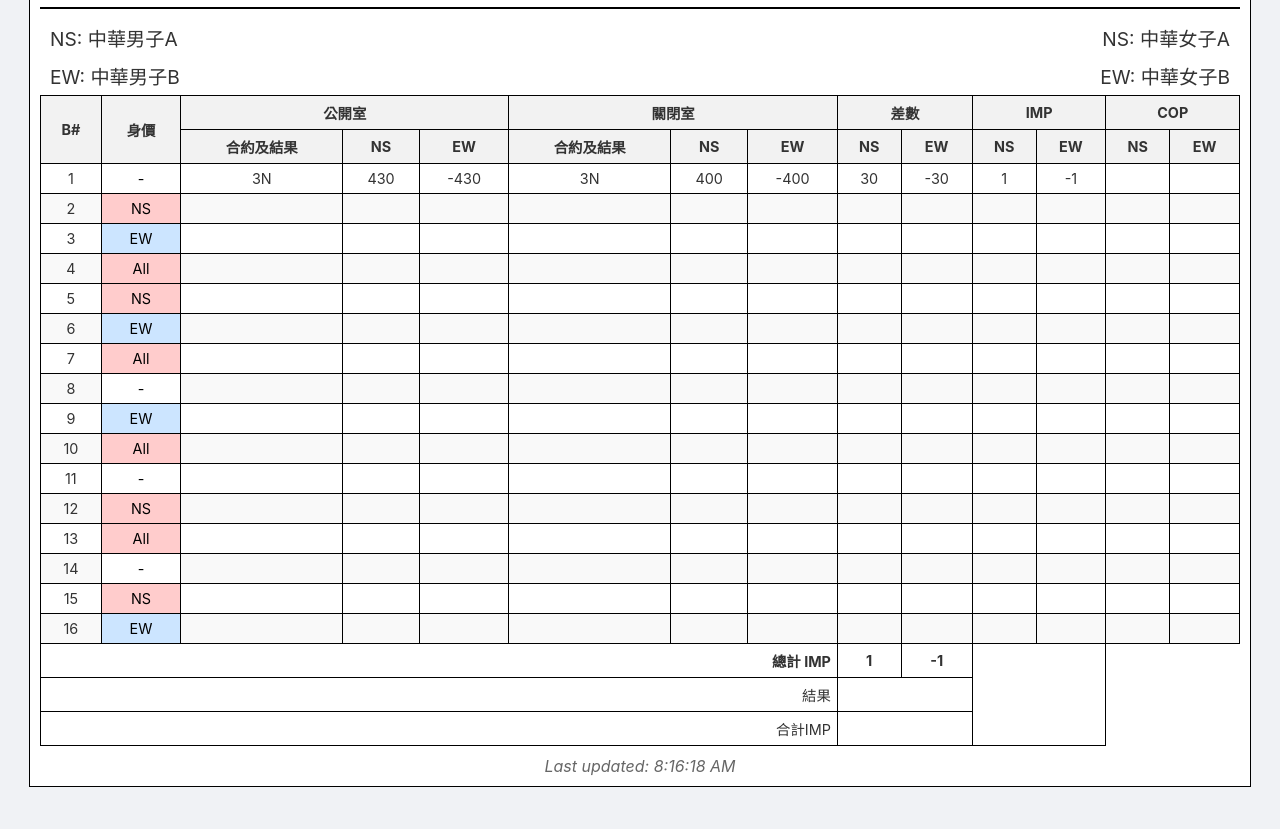
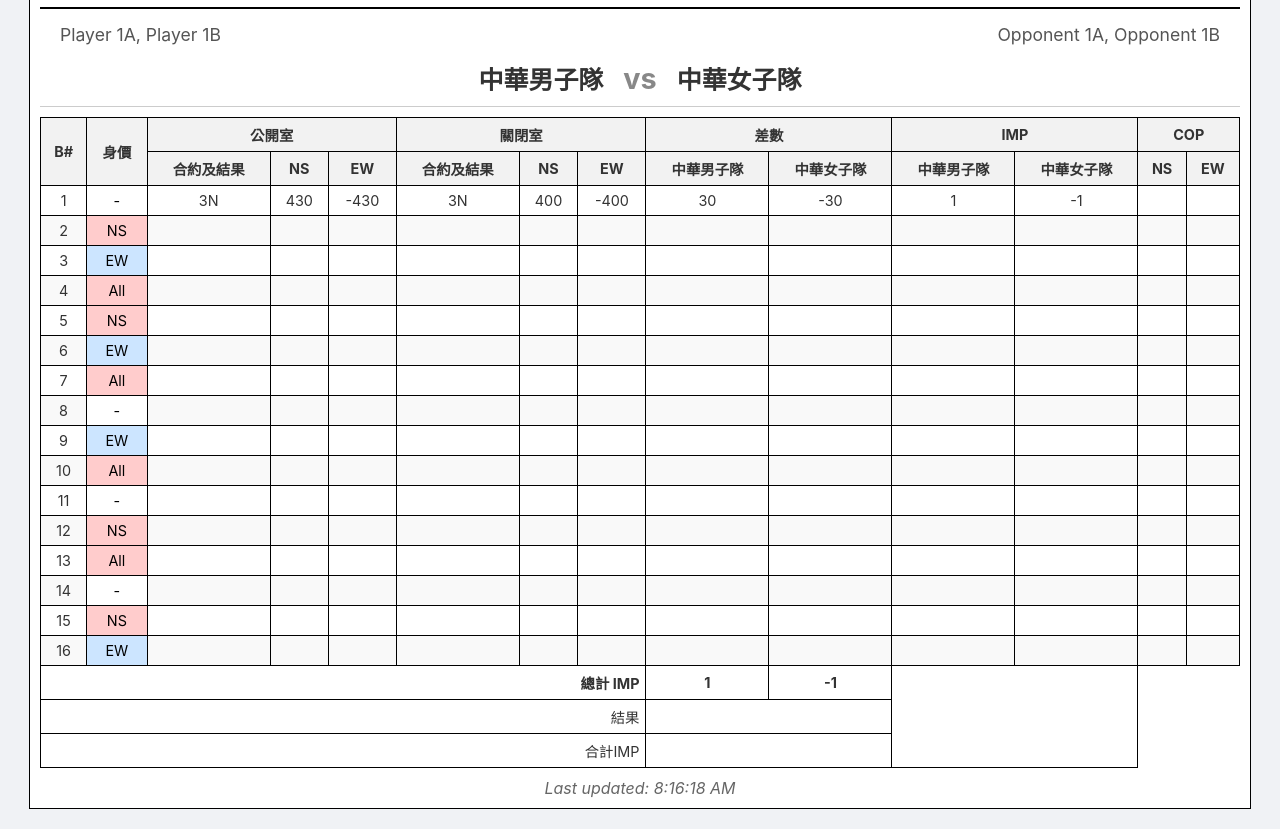
Before and after one commit to ctcba886-wq/Live_Score, a plain HTML site: page index.html in a window 1280 px wide. Shown: the part 99-928 px from the top of the page. Before the commit the page ends 906 px from the top, so only its background shows below. Drawn offline with Linux system fonts and the light colour scheme.

Commit message:
測試版面

```diff
--- a/config.json
+++ b/config.json
@@ -1,12 +1,15 @@
 {
     "round": "1",
     "eventName": "2022亞運第一階段培訓三角對抗T2",
-    "teams": {
-        "ns": "中華男子A",
-        "ew": "中華男子B"
+    "boards_per_round": 16,
+    "home": {
+        "name": "中華男子隊",
+        "ns_players": ["Player 1A", "Player 1B"],
+        "ew_players": ["Player 2A", "Player 2B"]
     },
-    "opponents": {
-        "ns": "中華女子A",
-        "ew": "中華女子B"
+    "away": {
+        "name": "中華女子隊",
+        "ns_players": ["Opponent 1A", "Opponent 1B"],
+        "ew_players": ["Opponent 2A", "Opponent 2B"]
     }
 }
--- a/index.html
+++ b/index.html
@@ -42,15 +42,38 @@
             border: 2px solid #000;
             padding: 5px 20px;
         }
-        .info-bar {
-            display: grid;
-            grid-template-columns: 1fr 1fr;
-            padding: 5px 0;
+        .players-bar {
+            display: flex;
+            justify-content: space-between;
+            width: 100%;
+            padding: 5px 20px;
+            font-size: 1.1em;
+            color: #555;
+            box-sizing: border-box;
+        }
+        .matchup-bar {
+            display: flex;
+            justify-content: center;
+            align-items: center;
+            padding: 10px;
             font-size: 1.2em;
+            font-weight: 500;
+            border-bottom: 1px solid #ccc;
+            margin-bottom: 10px;
+            width: 100%;
+            box-sizing: border-box;
         }
-        .info-bar div {
-            padding: 0 10px;
+        .matchup-bar .team-name {
+            font-weight: bold;
+            font-size: 1.3em;
+            padding: 0 20px;
         }
+        .matchup-bar .vs {
+            font-size: 1.5em;
+            font-weight: bold;
+            color: #888;
+        }
+
         table {
             width: 100%;
             border-collapse: collapse;
@@ -96,13 +119,14 @@
         <div id="round-right" class="round">1</div>
     </header>
 
-    <div class="info-bar">
-        <div>NS: <span id="team-ns"></span></div>
-        <div style="text-align: right;">NS: <span id="opponent-ns"></span></div>
+    <div class="players-bar">
+        <div id="team-players">Player 1, Player 2</div>
+        <div id="opponent-players" style="text-align: right;">Player 3, Player 4</div>
     </div>
-    <div class="info-bar">
-        <div>EW: <span id="team-ew"></span></div>
-        <div style="text-align: right;">EW: <span id="opponent-ew"></span></div>
+    <div class="matchup-bar">
+        <div id="team-name" class="team-name"></div>
+        <div class="vs">vs</div>
+        <div id="opponent-name" class="team-name"></div>
     </div>
 
 
@@ -124,10 +148,10 @@
                 <th>合約及結果</th>
                 <th>NS</th>
                 <th>EW</th>
-                <th>NS</th>
-                <th>EW</th>
-                <th>NS</th>
-                <th>EW</th>
+                <th id="diff-team-header"></th>
+                <th id="diff-opp-header"></th>
+                <th id="imp-team-header"></th>
+                <th id="imp-opp-header"></th>
                 <th>NS</th>
                 <th>EW</th>
             </tr>
@@ -212,10 +236,25 @@
             document.getElementById('round-left').textContent = config.round || 'N/A';
             document.getElementById('round-right').textContent = config.round || 'N/A';
             document.getElementById('event-name').textContent = config.eventName || 'Bridge Match';
-            document.getElementById('team-ns').textContent = config.teams?.ns || 'Team A';
-            document.getElementById('team-ew').textContent = config.teams?.ew || 'Team B';
-            document.getElementById('opponent-ns').textContent = config.opponents?.ns || 'Opponent A';
-            document.getElementById('opponent-ew').textContent = config.opponents?.ew || 'Opponent B';
+
+            const homeTeam = config.home;
+            const awayTeam = config.away;
+
+            document.getElementById('team-name').textContent = homeTeam?.name || '';
+            document.getElementById('opponent-name').textContent = awayTeam?.name || '';
+
+            // Display NS players, assuming this is the primary pair for the main display.
+            document.getElementById('team-players').textContent = homeTeam?.ns_players?.join(', ') || 'Players';
+            document.getElementById('opponent-players').textContent = awayTeam?.ns_players?.join(', ') || 'Opponent Players';
+
+            // Update table headers with team names
+            const homeTeamName = homeTeam?.name || '';
+            const awayTeamName = awayTeam?.name || '';
+            document.getElementById('diff-team-header').textContent = homeTeamName;
+            document.getElementById('diff-opp-header').textContent = awayTeamName;
+            document.getElementById('imp-team-header').textContent = homeTeamName;
+            document.getElementById('imp-opp-header').textContent = awayTeamName;
+
 
             const scoresResponse = await fetch(`scores.json?t=${new Date().getTime()}`);
             if (!scoresResponse.ok) throw new Error(`HTTP error! status: ${scoresResponse.status}`);
```
Also changed, not shown: 1 other file.
